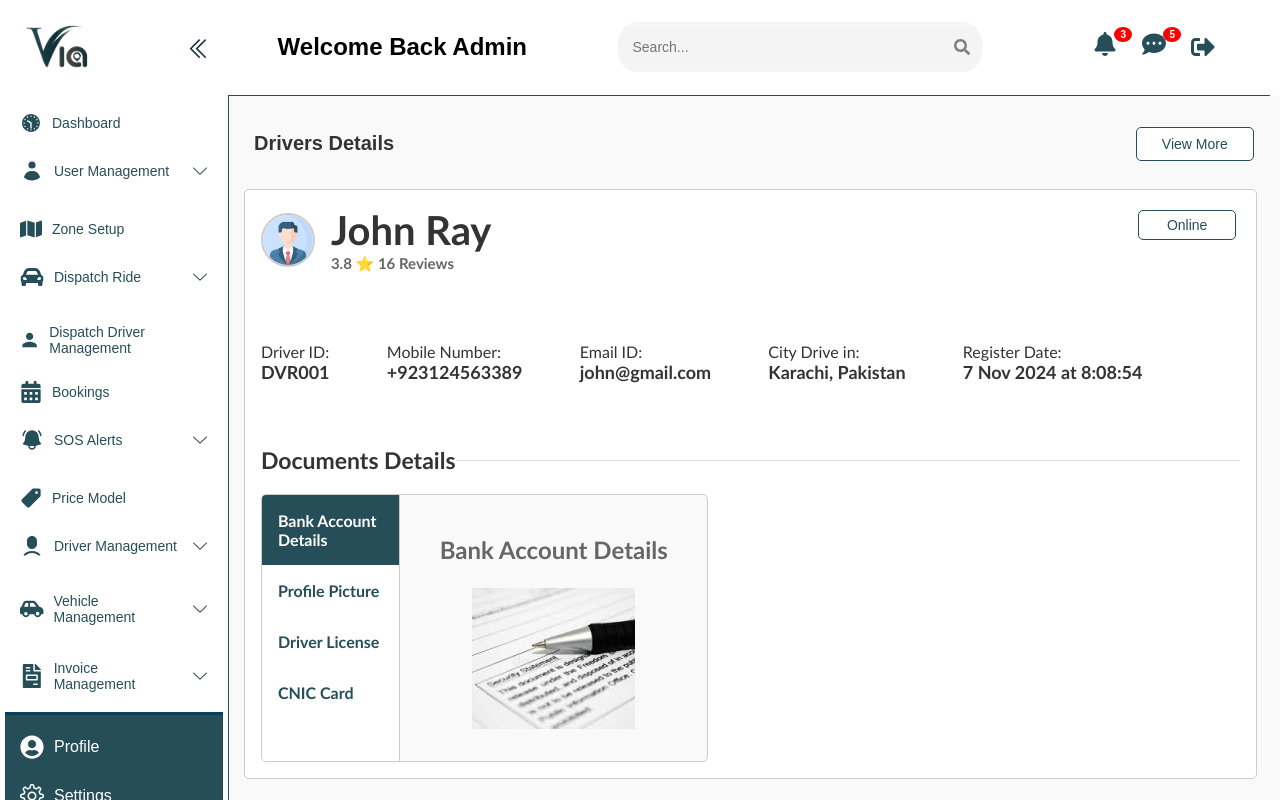
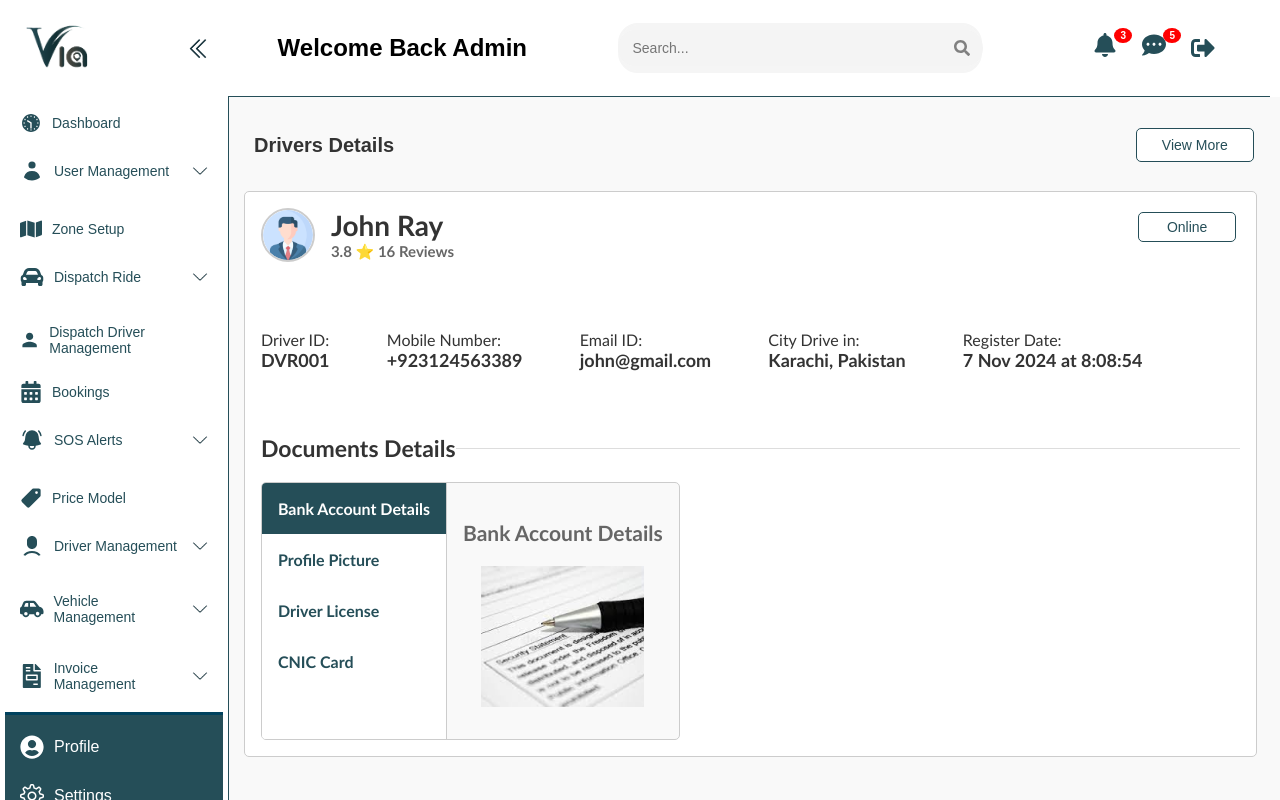
Before and after one commit to Murtazamahmood640/viaweb, a React (Create React App) app: page /drivermanagement/details in a window 1280 px wide. Built offline with nearby package versions, Linux system fonts and the light colour scheme.

Commit message:
version 2.13

```diff
--- a/src/pages/DriverManagement/DriverDetails.css
+++ b/src/pages/DriverManagement/DriverDetails.css
@@ -158,7 +158,6 @@ body {
   }
 
   .document-sidebar {
-    flex: 1;
     display: flex;
     flex-direction: column;
     border-right: 1px solid #ccc;
@@ -196,7 +195,7 @@ body {
   }
 
   .document-content p {
-    font-size: 24px;
+    font-size: 21px;
     font-weight: bold;
     color: #666;
   }
--- a/src/pages/DriverManagement/DriverDetailsViewMore.css
+++ b/src/pages/DriverManagement/DriverDetailsViewMore.css
@@ -62,7 +62,7 @@ body {
 }
 
 .driver-name {
-    font-size: 40px;
+    font-size: 28px;
     font-weight: bold;
     margin: 0;
 }
@@ -158,7 +158,6 @@ body {
   }
 
   .document-sidebar {
-    flex: 1;
     display: flex;
     flex-direction: column;
     border-right: 1px solid #ccc;
@@ -196,7 +195,7 @@ body {
   }
 
   .document-content p {
-    font-size: 24px;
+    font-size: 21px;
     font-weight: bold;
     color: #666;
   }
@@ -213,8 +212,7 @@ body {
 
   /* Button styles */
   .tab-button {
-    flex: 1; /* Equal width */
-    padding: 10px 20px;
+    padding: 10px 14px;
     background-color: white;
     color: #254e58;
     border: 1px solid #254e58;
```
